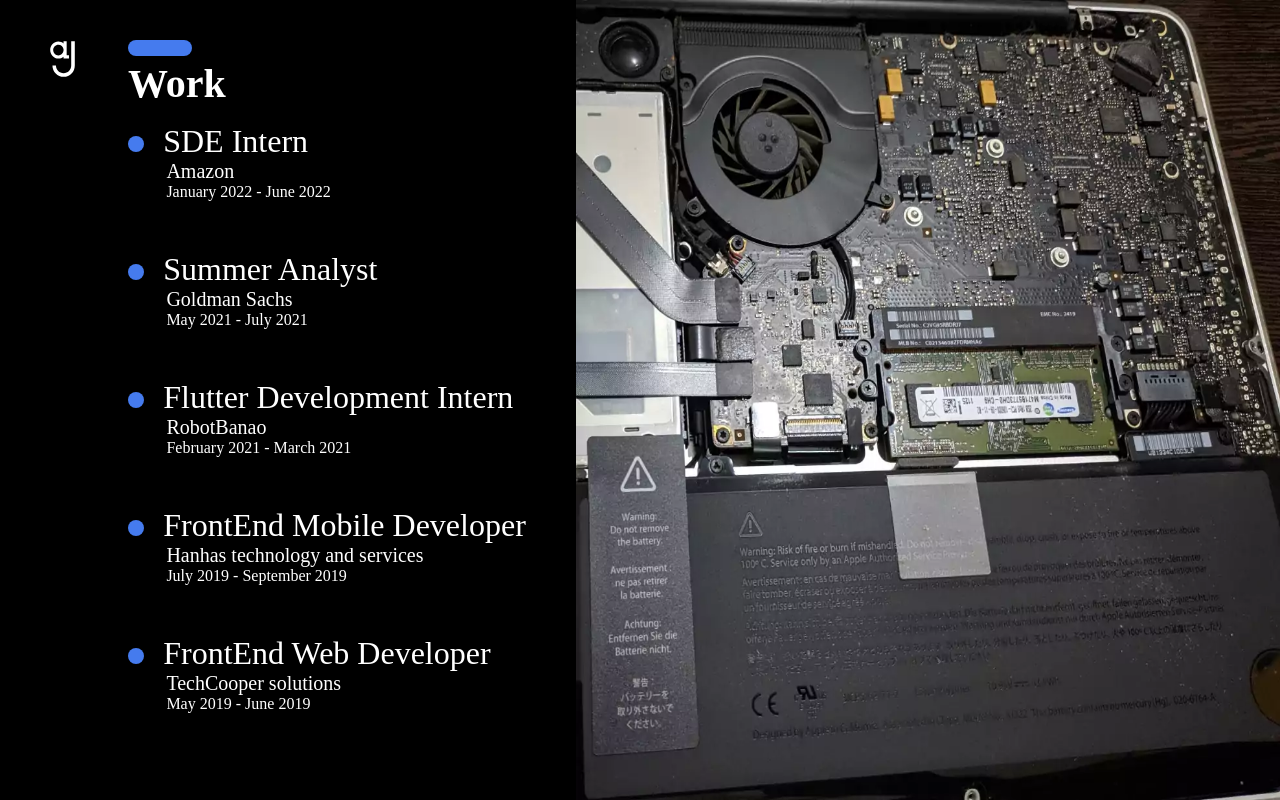
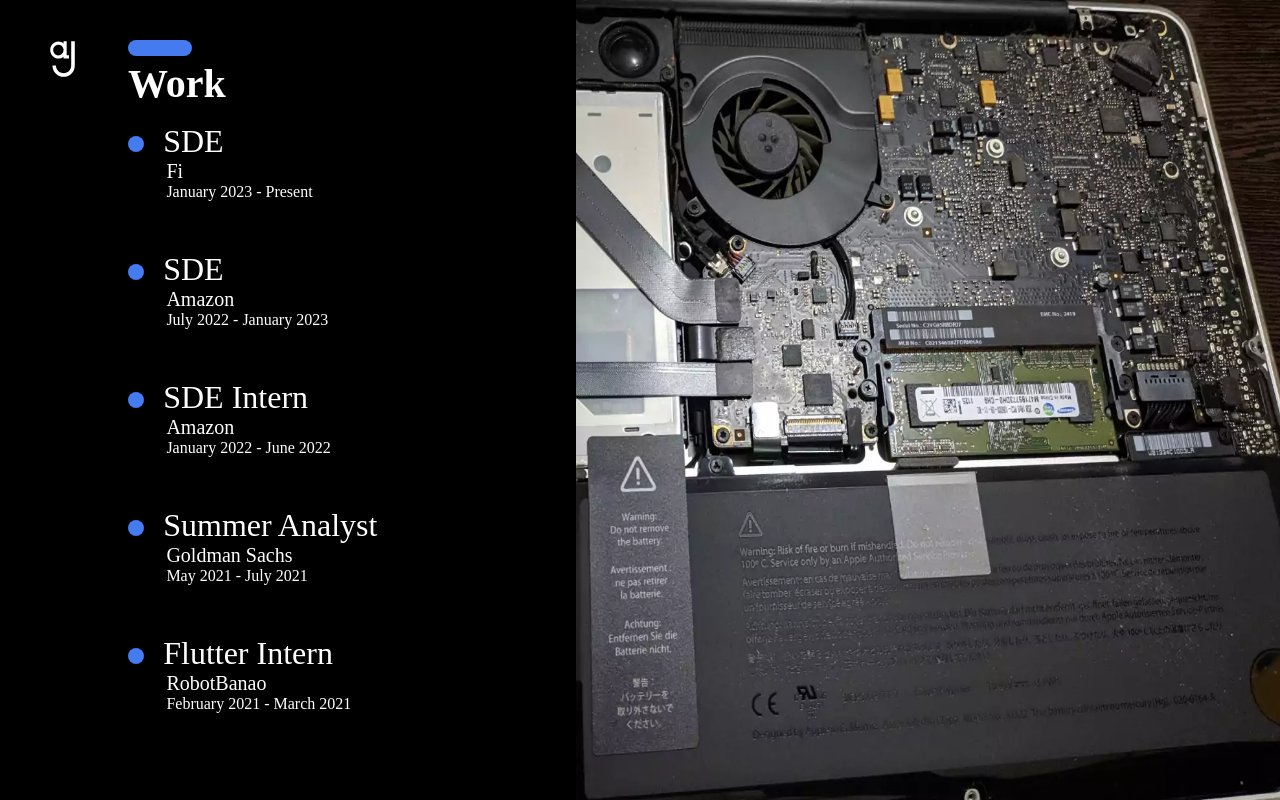
Before and after one commit to devabhixda/portfolio-source, a React (Create React App) app: page /#/workex in a window 1280 px wide. Built offline with nearby package versions, Linux system fonts and the light colour scheme; the HTML template or start-up script is replaced by a standard one.

Commit message:
Update workEx

```diff
--- a/src/WorkEx.js
+++ b/src/WorkEx.js
@@ -41,6 +41,26 @@
                         </div>
                         <div className="bullets">
                             <img src={bullets} className="bullet" />
+                            <span className="course">SDE</span>
+                            <div className="insti">
+                                Fi
+                            </div>
+                            <div className="year">
+                                Jan 2023 - Present
+                            </div>
+                        </div>
+                        <div className="bullets">
+                            <img src={bullets} className="bullet" />
+                            <span className="course">SDE</span>
+                            <div className="insti">
+                                Amazon
+                            </div>
+                            <div className="year">
+                                July 2022 - Jan 2023
+                            </div>
+                        </div>
+                        <div className="bullets">
+                            <img src={bullets} className="bullet" />
                             <span className="course">SDE Intern</span>
                             <div className="insti">
                                 Amazon
@@ -61,32 +81,12 @@
                         </div>
                         <div className="bullets">
                             <img src={bullets} className="bullet" />
-                            <span className="course">Flutter Development Intern</span>
+                            <span className="course">Flutter Intern</span>
                             <div className="insti">
                                 RobotBanao
                             </div>
                             <div className="year">
                                 Feb 2021 - Mar 2021
-                            </div>
-                        </div>
-                        <div className="bullets">
-                            <img src={bullets} className="bullet" />
-                            <span className="course">FrontEnd Mobile Developer</span>
-                            <div className="insti">
-                                HanHas technology and Services
-                            </div>
-                            <div className="year">
-                                July 2019 - Sept 2019
-                            </div>
-                        </div>
-                        <div className="bullets">
-                            <img src={bullets} className="bullet" />
-                            <span className="course">FrontEnd Web Developer</span>
-                            <div className="insti">
-                                TechCoopers Software Solutions
-                            </div>
-                            <div className="year">
-                                May 2019 - June 2019
                             </div>
                         </div>
                     </div>
@@ -97,13 +97,33 @@
             <div>
                 <div className="wleft">
                     <div className="aheader">
-                        <a href="https://devabhi.tech">
+                        <a href="https://devabhi.netlify.app">
                             <img src={logo} className="logo" />
                         </a>
                     </div>
                     <img src={rects} className="rects" />
                     <div className="work">
                         Work
+                    </div>
+                    <div className="bts">
+                        <img src={bullets} className="bt" />
+                        <span className="title">SDE</span>
+                        <div className="pow">
+                            Fi
+                        </div>
+                        <div className="time">
+                            January 2023 - Present
+                        </div>
+                    </div>
+                    <div className="bts">
+                        <img src={bullets} className="bt" />
+                        <span className="title">SDE</span>
+                        <div className="pow">
+                            Amazon
+                        </div>
+                        <div className="time">
+                            July 2022 - January 2023
+                        </div>
                     </div>
                     <div className="bts">
                         <img src={bullets} className="bt" />
@@ -127,32 +147,12 @@
                     </div>
                     <div className="bts">
                         <img src={bullets} className="bt" />
-                        <span className="title">Flutter Development Intern</span>
+                        <span className="title">Flutter Intern</span>
                         <div className="pow">
                             RobotBanao
                         </div>
                         <div className="time">
                             February 2021 - March 2021
-                        </div>
-                    </div>
-                    <div className="bts">
-                        <img src={bullets} className="bt" />
-                        <span className="title">FrontEnd Mobile Developer</span>
-                        <div className="pow">
-                            Hanhas technology and services
-                        </div>
-                        <div className="time">
-                            July 2019 - September 2019
-                        </div>
-                    </div>
-                    <div className="bts">
-                        <img src={bullets} className="bt" />
-                        <span className="title">FrontEnd Web Developer</span>
-                        <div className="pow">
-                            TechCooper solutions
-                        </div>
-                        <div className="time">
-                            May 2019 - June 2019
                         </div>
                     </div>
                 </div>
```
